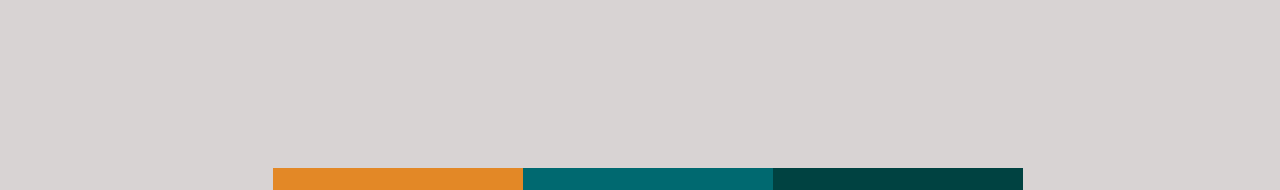
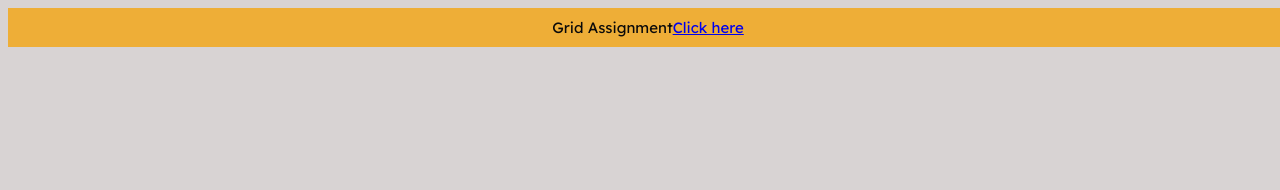
Before and after one commit to Maryadline/css-flexbox-assignment, a plain HTML site: page index.html in a window 1280 px wide. Shown: the top 190 px of the page. Drawn offline with Linux system fonts and the light colour scheme.

Commit message:
More work on html and css

```diff
--- a/grid.css
+++ b/grid.css
@@ -11,6 +11,16 @@ body{
     height: auto;
     padding: 10em;
 }
+.top-btn{
+    display: flex;
+    flex-wrap: wrap;
+    margin: 10%;
+    height: 10%;
+    padding: 10px;
+    background-color: orangered;
+    color: rgb(8, 8, 8);
+}
+
 main{
     display: grid;
     grid-template-areas:
--- a/index.html
+++ b/index.html
@@ -13,6 +13,7 @@
     </style>
 <body>
     <main>
+        <p class="top-btn">Grid Assignment <a href="grid.html">Click here</a></p>
         <section class="container">
             <div class="sedans">
                 <img src="icon-sedans.svg">
--- a/style.css
+++ b/style.css
@@ -6,6 +6,17 @@
 body{
     background-color: rgb(216, 211, 211);
 }
+.top-btn{
+    display: flex;
+    justify-content: center;
+    height: auto;
+    margin: auto;
+    width: auto;
+    padding: auto;
+    background-color: rgb(238, 174, 55);
+    color: rgb(10, 10, 10);
+}
+
 .container{
     display: flex;
     justify-content: center;
@@ -13,8 +24,6 @@ body{
     margin: auto;
     height: auto;
     padding: 10em;
-
-
 }
 img{
     display: flex;
```
Also changed, not shown: grid.html (+1 -0 lines).
